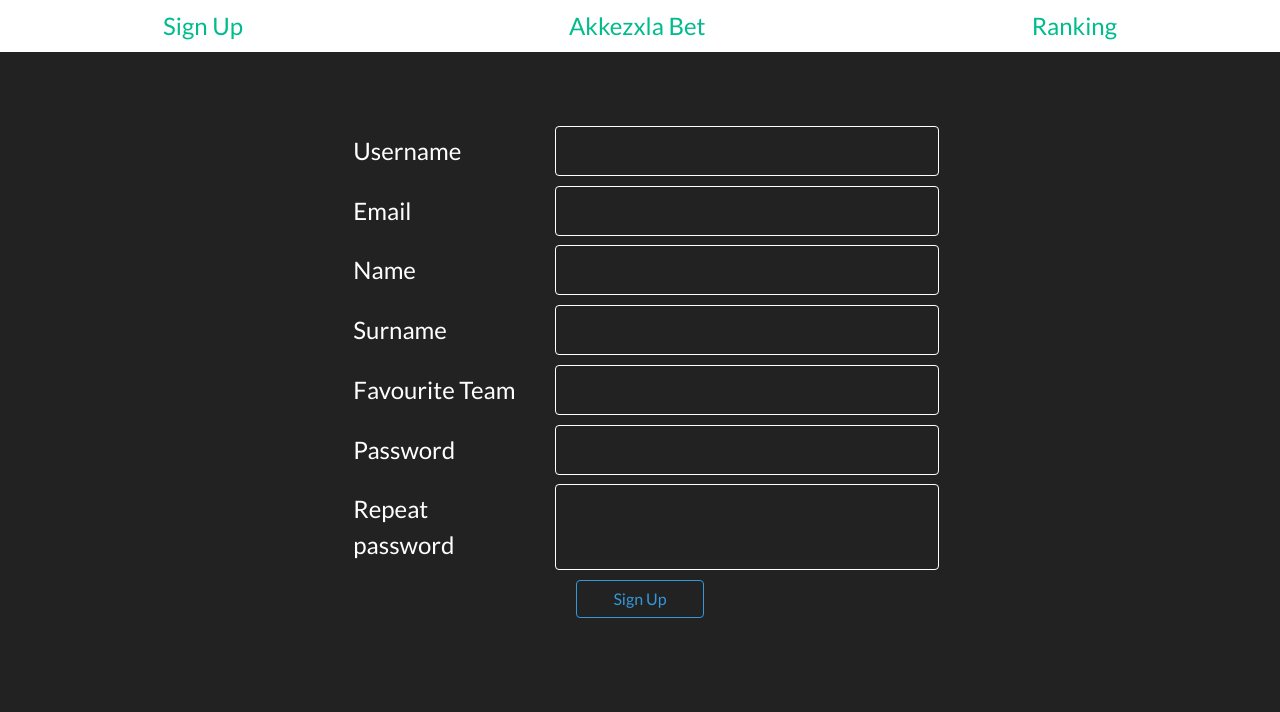
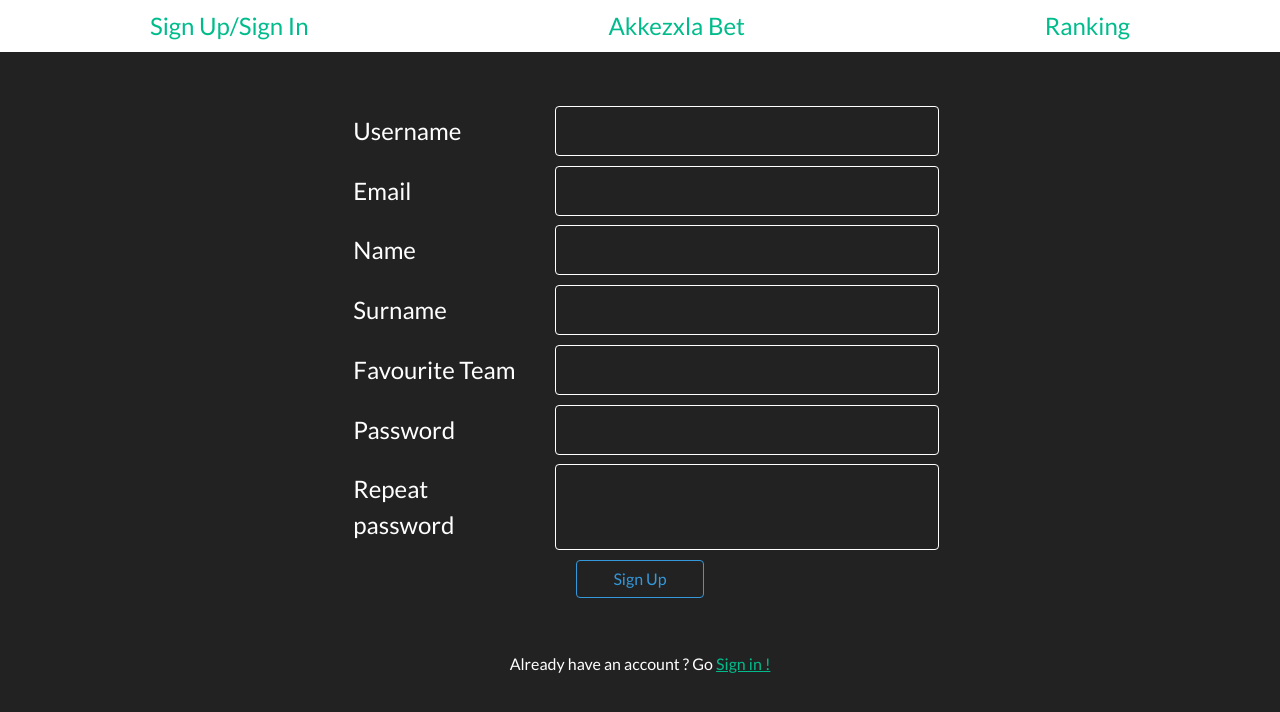
Before and after one commit to Paul-Serrano/Akkezxla-Betting-Site, a PHP site: page /sign-up.php in a window 1280 px wide. Shown: the top 712 px of the page. Run offline with PHP 8.4, Linux system fonts and the light colour scheme.

Commit message:
advance connecting !

```diff
--- a/Akkezxla.sql
+++ b/Akkezxla.sql
@@ -8,5 +8,6 @@ CREATE TABLE bet.user (
     mail VARCHAR (50) NOT NULL,
     name VARCHAR (25) NOT NULL,
     surname VARCHAR (25) NOT NULL,
+    team VARCHAR (25) NOT NULL,
     password VARCHAR (512) NOT NULL
 );
--- a/_head.php
+++ b/_head.php
@@ -1,3 +1,9 @@
+<?php
+
+session_start();
+
+?>
+
 <!DOCTYPE html>
 <html lang="en">
 
--- a/_nav.php
+++ b/_nav.php
@@ -1,5 +1,13 @@
 <nav class="nav">
-    <div class="nav-link"><a href="sign-up.php">Sign Up</a></div>
+    <?php
+    if(!isset($_SESSION['user'])) {
+        echo('<div class="nav-link"><a href="sign-up.php">Sign Up/Sign In</a></div>
+        ');
+        }
+    else {
+        echo $username;
+    }
+    ?>
     <div class="nav-link"><a href="index.php">Akkezxla Bet</a></div>
     <div class="nav-link"><a href="ranking.php">Ranking</a></div>
 </nav>
--- /dev/null
+++ b/ranking.php
@@ -0,0 +1,6 @@
+<?php
+
+include_once "_head.php";
+include_once "_nav.php"
+
+?>
--- a/script.js
+++ b/script.js
@@ -80,7 +80,7 @@ btn.on("click", (e) => {
 
   bet.html(`
   <div class="final-bet-content">
-    <div class="name-result"><h4>${name.val()}</h4></div>
+    <div class="name-result"></div>
     <div class="ticket-result">
       <h4>Ticket 1</h4>
       <p>${match[0].innerText} : ${result1}</p>
--- a/sign-up.php
+++ b/sign-up.php
@@ -8,11 +8,11 @@ $alert = false;
 if (isset($_GET["error"])) {
     $alert = true;
     if ($_GET['error'] == "missingInput") {
-        $type = "secondary";
+        $type = "warning";
         $message = "All fields are required";
     }
     if ($_GET['error'] == "usernameExists") {
-        $type = "secondary";
+        $type = "warning";
         $message = "Already existing username !";
     }
     if ($_GET['error'] == "differentPasswords") {
@@ -31,36 +31,38 @@ if (isset($_GET['success'])) {
 
 <body>
     <main class="sign-up-main">
-        <form class="sign-up-form">
+    <?php echo $alert ? "<div class='alert alert-{$type} mt-2'>{$message}</div>" : ''; ?>
+        <form class="sign-up-form" action="sign-up_post.php" method="POST">
             <div class="form-group row">
                 <label for="username" class="col-sm-2 col-form-label sign-up-label">Username</label>
-                <input type="text" class="form-control-plaintext sign-up-input" id="username" value="">
+                <input type="text" name="username" class="form-control-plaintext sign-up-input" id="username" value="">
             </div>
             <div class="form-group row">
                 <label for="mail" class="col-sm-2 col-form-label sign-up-label">Email</label>
-                <input type="text" class="form-control-plaintext sign-up-input" id="mail" value="">
+                <input type="text" name="mail" class="form-control-plaintext sign-up-input" id="mail" value="">
             </div>
             <div class="form-group row">
                 <label for="name" class="col-sm-2 col-form-label sign-up-label">Name</label>
-                <input type="text" class="form-control-plaintext sign-up-input" id="name" value="">
+                <input type="text" name="name" class="form-control-plaintext sign-up-input" id="name" value="">
             </div>
             <div class="form-group row">
                 <label for="surname" class="col-sm-2 col-form-label sign-up-label">Surname</label>
-                <input type="text" class="form-control-plaintext sign-up-input" id="surname" value="">
+                <input type="text" name="surname" class="form-control-plaintext sign-up-input" id="surname" value="">
             </div>
             <div class="form-group row">
                 <label for="team" class="col-sm-2 col-form-label sign-up-label">Favourite Team</label>
-                <input type="text" class="form-control-plaintext sign-up-input" id="team" value="">
+                <input type="text" name="team" class="form-control-plaintext sign-up-input" id="team" value="">
             </div>
             <div class="form-group row">
                 <label for="password" class="col-sm-2 col-form-label sign-up-label">Password</label>
-                <input type="text" class="form-control-plaintext sign-up-input" id="password" value="">
+                <input type="text" name="password" class="form-control-plaintext sign-up-input" id="password" value="">
             </div>
             <div class="form-group row">
                 <label for="password2" class="col-sm-2 col-form-label sign-up-label">Repeat password</label>
-                <input type="text" class="form-control-plaintext sign-up-input" id="password2" value="">
+                <input type="text" name="password2" class="form-control-plaintext sign-up-input" id="password2" value="">
             </div>
-            <button type="submit" class="btn btn-outline-info sign-up-btn">Sign Up</button>
+            <button type="submit" name="submit-sign-up" class="btn btn-outline-info sign-up-btn">Sign Up</button>
         </form>
+        <p>Already have an account ? Go <a href="sign-in.php">Sign in !</a></p>
     </main>
 </body>
--- a/style.css
+++ b/style.css
@@ -16,6 +16,14 @@ img {
   font-size: 1.5em;
   text-decoration: none;
   background-color: white;
+}
+
+.nav-link:hover {
+  background-color: #00bc8c;
+}
+
+.nav-link:hover a {
+  color: white;
 }
 
 .nav-link a {
@@ -155,11 +163,13 @@ label p {
 
 /* Sign-up page -- start */
 
-.sign-up-main {
+.sign-up-main,
+.sign-in-main {
   height: 80vh;
 }
 
-.sign-up-form {
+.sign-up-form,
+.sign-in-form {
   width: 50%;
   margin: auto;
   height: 80%;
@@ -172,17 +182,20 @@ label p {
   justify-content: space-evenly;
 }
 
-.sign-up-label {
+.sign-up-label,
+.sign-in-label {
   width: 30%;
 }
 
-.sign-up-input {
+.sign-up-input,
+.sign-in-input {
   width: 60%;
   border: solid 1px;
   border-radius: 0.25rem;
 }
 
-.sign-up-btn {
+.sign-up-btn,
+.sign-in-btn {
   width: 20%;
 }
 
```
Also changed, not shown: config.php (added, +18 -0 lines), sign-in.php (added, +24 -0 lines), sign-in_post.php (added, +45 -0 lines), sign-up_post.php (+50 -0 lines), dev.env.php (added).
